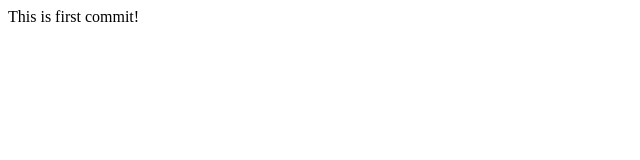
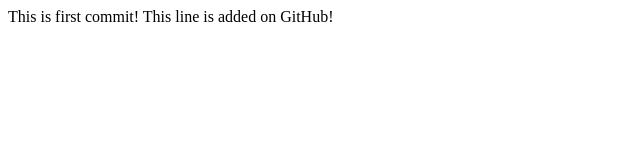
Before and after one commit to VitaliyLepnin/Homeworks, a plain HTML site: page index.html in a window 1280 px wide. Shown: the whole page, without its empty margins (0-640 px from the left). Drawn offline with Linux system fonts and the light colour scheme.

Commit message:
Update index.html

```diff
--- a/index.html
+++ b/index.html
@@ -5,5 +5,6 @@
 	</head>
 	<body>
 		This is first commit!
+		This line is added on GitHub!
 	</body>
 </html>
```
